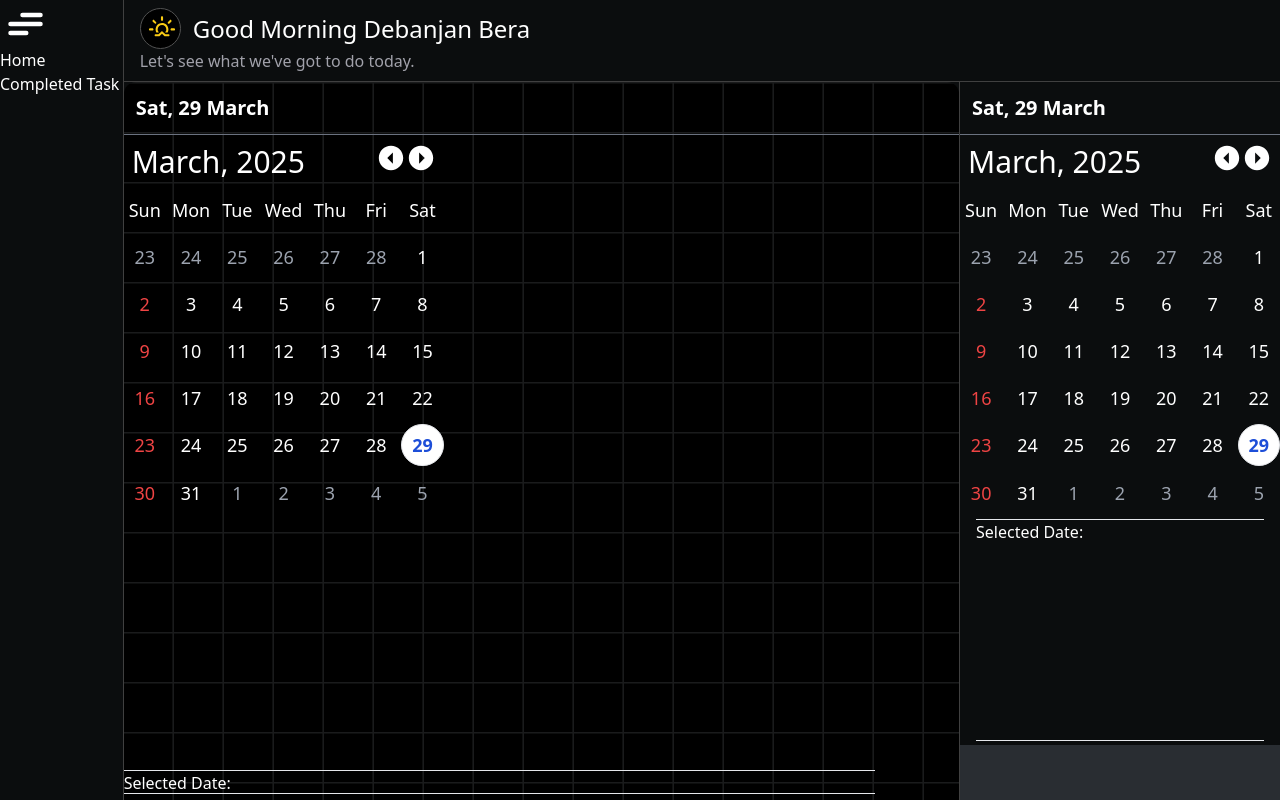
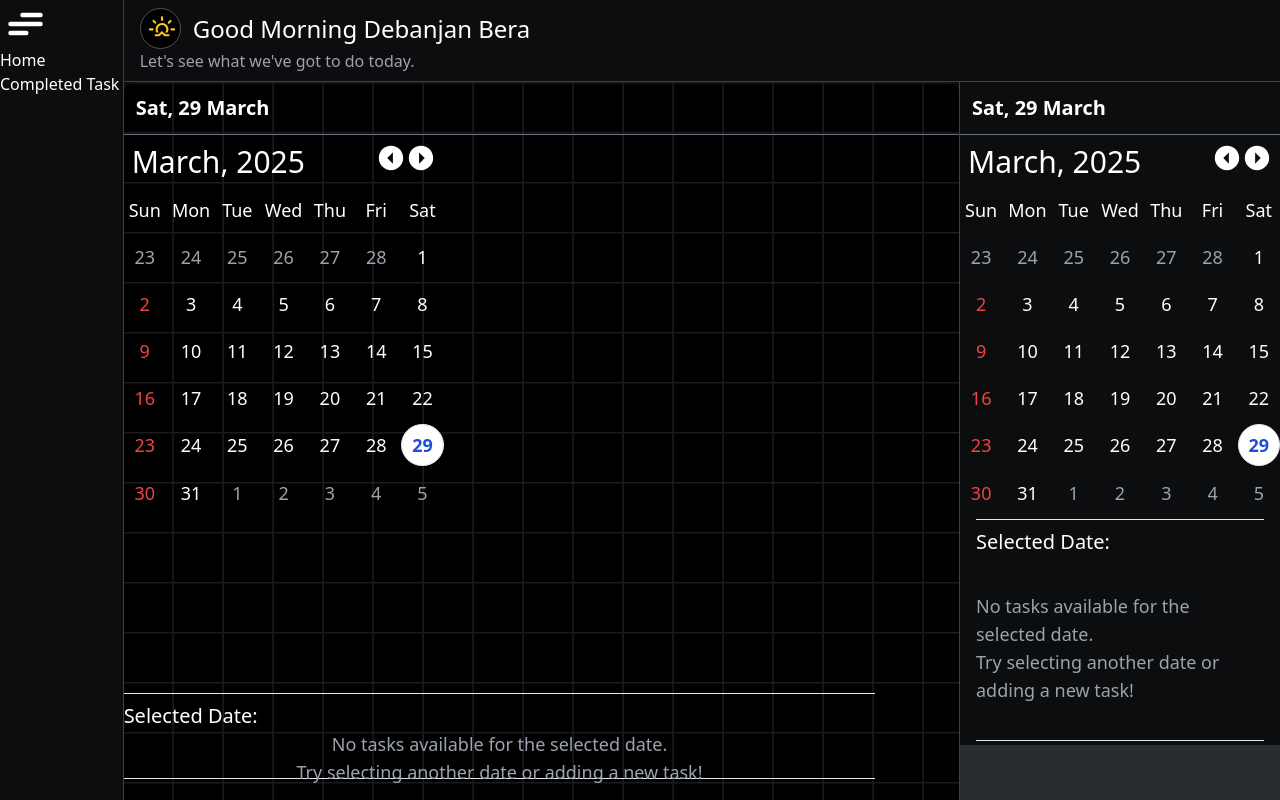
Before and after one commit to debanjan-bera/To-Do-Application, a React (Vite) app: page /calender in a window 1280 px wide. Built offline with nearby package versions, Linux system fonts and the light colour scheme.

Commit message:
refactor: Improve CalenderComponent to handle task display based on selected date and enhance user feedback for no tasks available

```diff
--- a/src/Components/layout/Calender/Calender.jsx
+++ b/src/Components/layout/Calender/Calender.jsx
@@ -29,6 +29,8 @@ export const CalenderComponent = () => {
   const prevMonthDates = Array.from({ length: firstDay }, (_, i) => prevMonthLastDay - firstDay + i + 1);
   const totalCells = Math.ceil((firstDay + lastDay) / 7) * 7 - (firstDay + lastDay);
   const nextMonthDays = Array.from({ length: totalCells }, (_, i) => i + 1);
+  const isShowTodayDate = taskArr.filter((task)=>task.createdDateForform === `${todayDate.getDate()} ${listOfMonths[month]} ${year}`)
+  const isDataAvilable = (selectedDate && showTask.length) || isShowTodayDate.length
 
   const trackTodayDate = (date) => {
     const isToday = todayDate.getDate() === date && month === todayDate.getMonth() && year === todayDate.getFullYear();
@@ -61,7 +63,7 @@ export const CalenderComponent = () => {
       setTask(tempTask)
     }
   };
-  const handleClick = (event) => {
+  const handleClickMonth = (event) => {
     // Ensure the clicked element is a <p> tag (prevents capturing clicks on parent div)
     if (event.target.tagName === "P") {
       console.log("Clicked Month:", event.target.textContent);
@@ -119,7 +121,7 @@ export const CalenderComponent = () => {
       {isMonth&&
       <div className="w-full h-full top-0 left-0 absolute bg-black flex flex-shrink flex-col">
         <div onClick={()=>setMonth(false)} className="text-white text-2xl">{'<-Select a Month'}</div>
-        <div onClick={handleClick} className="h-full w-full grid grid-cols-3 grid-rows-4">
+        <div onClick={handleClickMonth} className="h-full w-full grid grid-cols-3 grid-rows-4">
         {listOfMonths.map((ele,index)=>(
         <p key={index} className="text-white text-xl flex items-center justify-center hover:bg-white/10">{ele}</p>
       ))}
@@ -127,19 +129,31 @@ export const CalenderComponent = () => {
       </div>
       }
       </section>
-      <div className="scrollEffect h-[80%] w-[90%] scroll border-y text-white mb-1 overflow-y-scroll">
-        <p> Selected Date: {selectedDate || ''}</p>
-        <ul>
-          {selectedDate && showTask.map((ele,index)=>{
-            return(
-            <li className="w-full p-2 my-3  text-xl grid grid-cols-[0.05fr_1.9fr] gap-3 rounded border border-zinc-700 bg-zinc-900 text-white" key={index}>
-              <div className={`w-full h-full bg-slate-400 rounded `}></div>
-              {/* ${ele.priority=== 'High' ? 'bg-red-500': ele.priority==='Moderate'? 'bg-green-500':'bg-slate-400'} */}
-              {ele.content}
-            </li>)
-          })}
-        </ul>
-      </div>
+      <div className={`h-[80%] w-[90%] border-y text-white mb-1  ${isDataAvilable ? 'overflow-y-scroll scrollEffect': 'grid items-start  grid-rows-[0.2fr_1.8fr]'}`}>
+  <p className="pt-2 text-xl"> Selected Date: {selectedDate || ''}</p>
+
+  { isDataAvilable ? (
+    <ul>
+      {(selectedDate && showTask.length ? showTask : isShowTodayDate).map((ele, index) => (
+        <li className="w-full p-2 my-3 text-xl grid grid-cols-[0.05fr_1.9fr] gap-3 rounded border border-zinc-700 bg-zinc-900 text-white hover:bg-zinc-800"
+            key={index}>
+          <div className={`w-full h-full rounded ${
+            ele.priority === 'High' ? 'bg-red-500' :
+            ele.priority === 'Moderate' ? 'bg-green-500' :
+            'bg-slate-400'
+          }`}></div>
+          {ele.content}
+        </li>
+      ))}
+    </ul>
+  ) : (
+    <div className="flex flex-col items-center justify-center h-full w-full  text-gray-400 text-lg">
+      <p>No tasks available for the selected date.</p>
+      <p>Try selecting another date or adding a new task!</p>
+    </div>
+  )}
+</div>
+
       <div className="h-[20%] w-full bg-[#292D32] text-white"></div>
     </>
   );
```
